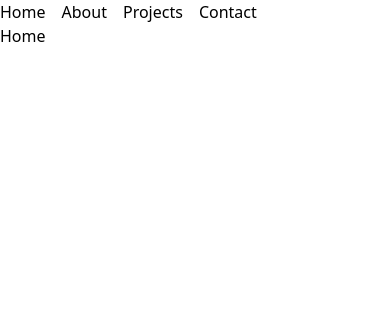
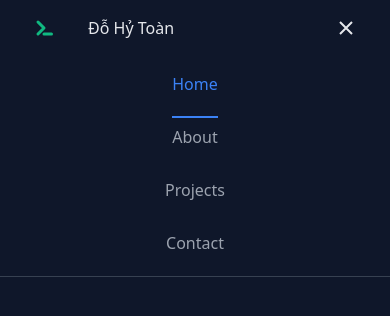
Before and after one commit to lucaidau/ReactJS_MyPortfolio, a React (Vite) app: page / in a window 390 px wide. Shown: the top 316 px of the page. Built offline with nearby package versions, Linux system fonts and the light colour scheme.

Commit message:
Navbar Done

```diff
--- a/src/App.jsx
+++ b/src/App.jsx
@@ -1,20 +1,21 @@
-import { BrowserRouter, Routes, Route, Link } from "react-router-dom";
+import React from "react";
+import { BrowserRouter, Routes, Route, Link, NavLink } from "react-router-dom";
+import Logo from "./components/Logo";
 import Home from "./pages/Home";
 import Projects from "./pages/Projects";
 import Contact from "./pages/Contact";
 import About from "./pages/about";
 import Error404 from "./components/Error404";
+import Header from "./components/Header";
 
 function App() {
   return (
     <>
+      <div className="min-h-screen bg-primary-bg text-primary-txt">
         <BrowserRouter>
-        <nav className="flex gap-4">
-          <Link to={"/"}>Home</Link>
-          <Link to={"/about"}>About</Link>
-          <Link to={"/projects"}>Projects</Link>
-          <Link to={"/contact"}>Contact</Link>
-        </nav>
+          <Header></Header>
+
+          <main className="p-8">
             <Routes>
               <Route path="/" element={<Home></Home>}></Route>
               <Route path="/about" element={<About></About>}></Route>
@@ -22,7 +23,9 @@ function App() {
               <Route path="/contact" element={<Contact></Contact>}></Route>
               <Route path="*" element={<Error404></Error404>}></Route>
             </Routes>
+          </main>
         </BrowserRouter>
+      </div>
     </>
   );
 }
--- /dev/null
+++ b/src/components/Header.jsx
@@ -0,0 +1,55 @@
+import React, { useState } from "react";
+import Logo from "./Logo";
+import NavLinks from "./NavLinks";
+
+const Header = () => {
+  const [isOpen, setIsOpen] = useState(true);
+
+  const toggleNavbar = () => {
+    setIsOpen(!isOpen);
+  };
+
+  return (
+    <nav className="relative bg-primary-bg border-b border-light-divider">
+      <div className="flex justify-between items-center px-8 py-4">
+        <Logo></Logo>
+
+        <div
+          className="md:hidden  text-primary-txt cursor-pointer"
+          onClick={toggleNavbar}
+        >
+          <svg
+            width="24"
+            height="24"
+            viewBox="0 0 24 24"
+            fill="none"
+            stroke="currentColor"
+            strokeWidth="2"
+          >
+            {isOpen ? (
+              <path d="M18 6L6 18M6 6l12 12" /> // Icon X khi mở
+            ) : (
+              <path d="M4 6h16M4 12h16M4 18h16" /> // Icon 3 gạch khi đóng
+            )}
+          </svg>
+        </div>
+
+        <div className="hidden md:flex gap-8 items-center">
+          <NavLinks></NavLinks>
+        </div>
+      </div>
+
+      <div
+        className={`${
+          isOpen ? "block" : "hidden"
+        } md:hidden bg-secondary-bg absolute w-full left-0 z-50 border-b border-light-divider `}
+      >
+        <div className="flex flex-col p-4 gap-6 items-center">
+          <NavLinks onClick={() => setIsOpen(false)}></NavLinks>
+        </div>
+      </div>
+    </nav>
+  );
+};
+
+export default Header;
--- /dev/null
+++ b/src/components/Logo.jsx
@@ -0,0 +1,16 @@
+import React from "react";
+import logoUrl from "../assets/logo.svg";
+import { NavLink } from "react-router-dom";
+
+const Logo = () => {
+  return (
+    <div>
+      <NavLink to="/" className="flex gap-8  font-medium">
+        <img src={logoUrl} alt="nav-logo" width="24" height="24" />
+        <span>Đỗ Hỷ Toàn</span>
+      </NavLink>
+    </div>
+  );
+};
+
+export default Logo;
--- /dev/null
+++ b/src/components/NavLinks.jsx
@@ -0,0 +1,31 @@
+import React from "react";
+import { NavLink } from "react-router-dom";
+
+const NavLinks = ({ onClick }) => {
+  const baseClass = ({ isActive }) => {
+    return `transition-all duration-300 border-b-2 pb-5 -mb-[17px] flex items-center h-full ${
+      isActive
+        ? "text-primary-accent border-primary-accent"
+        : "text-secondary-txt border-transparent hover:text-primary-txt"
+    }`;
+  };
+
+  return (
+    <>
+      <NavLink to={"/"} onClick={onClick} className={baseClass}>
+        Home
+      </NavLink>
+      <NavLink to={"/about"} onClick={onClick} className={baseClass}>
+        About
+      </NavLink>
+      <NavLink to={"/projects"} onClick={onClick} className={baseClass}>
+        Projects
+      </NavLink>
+      <NavLink to={"/contact"} onClick={onClick} className={baseClass}>
+        Contact
+      </NavLink>
+    </>
+  );
+};
+
+export default NavLinks;
```
Also changed, not shown: src/assets/logo.svg (added). Lines whose indentation alone changed are shown as unchanged.
